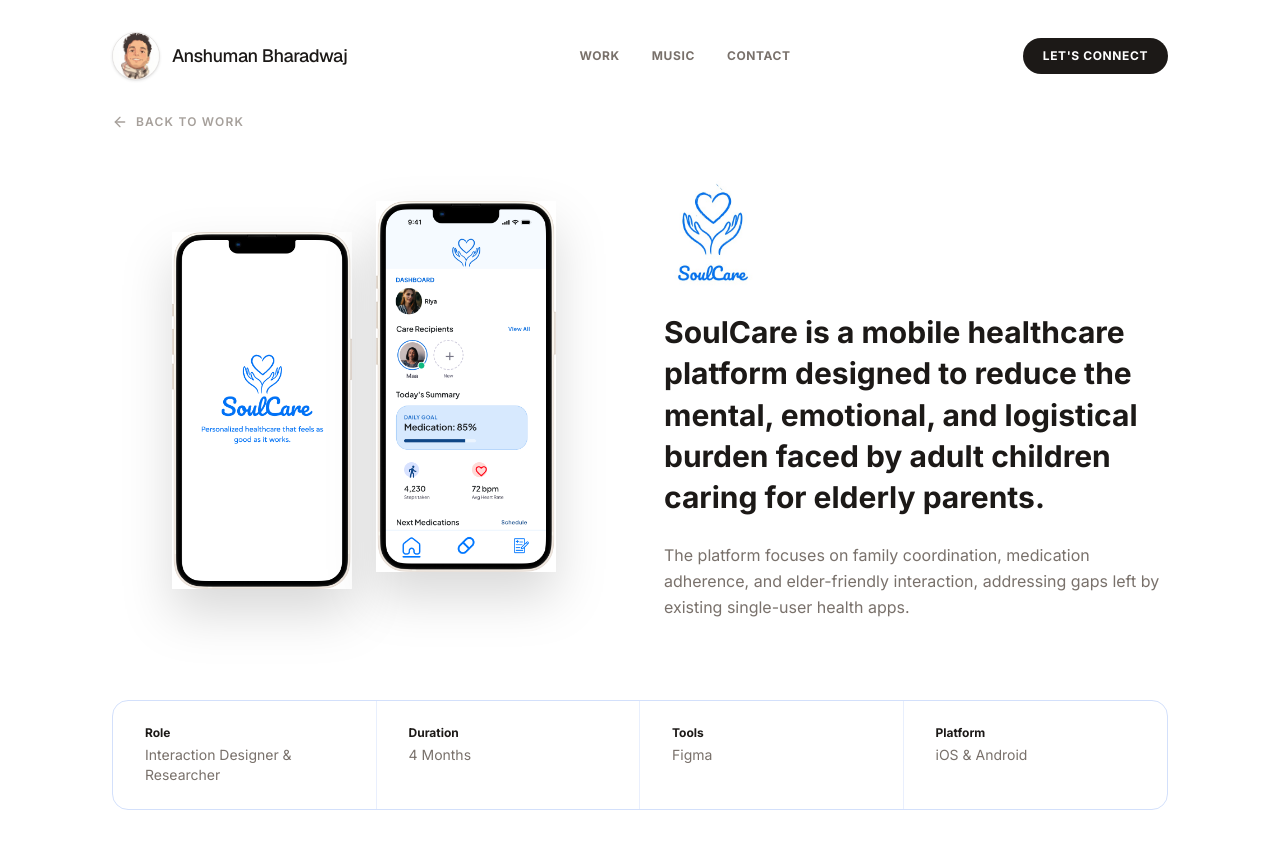
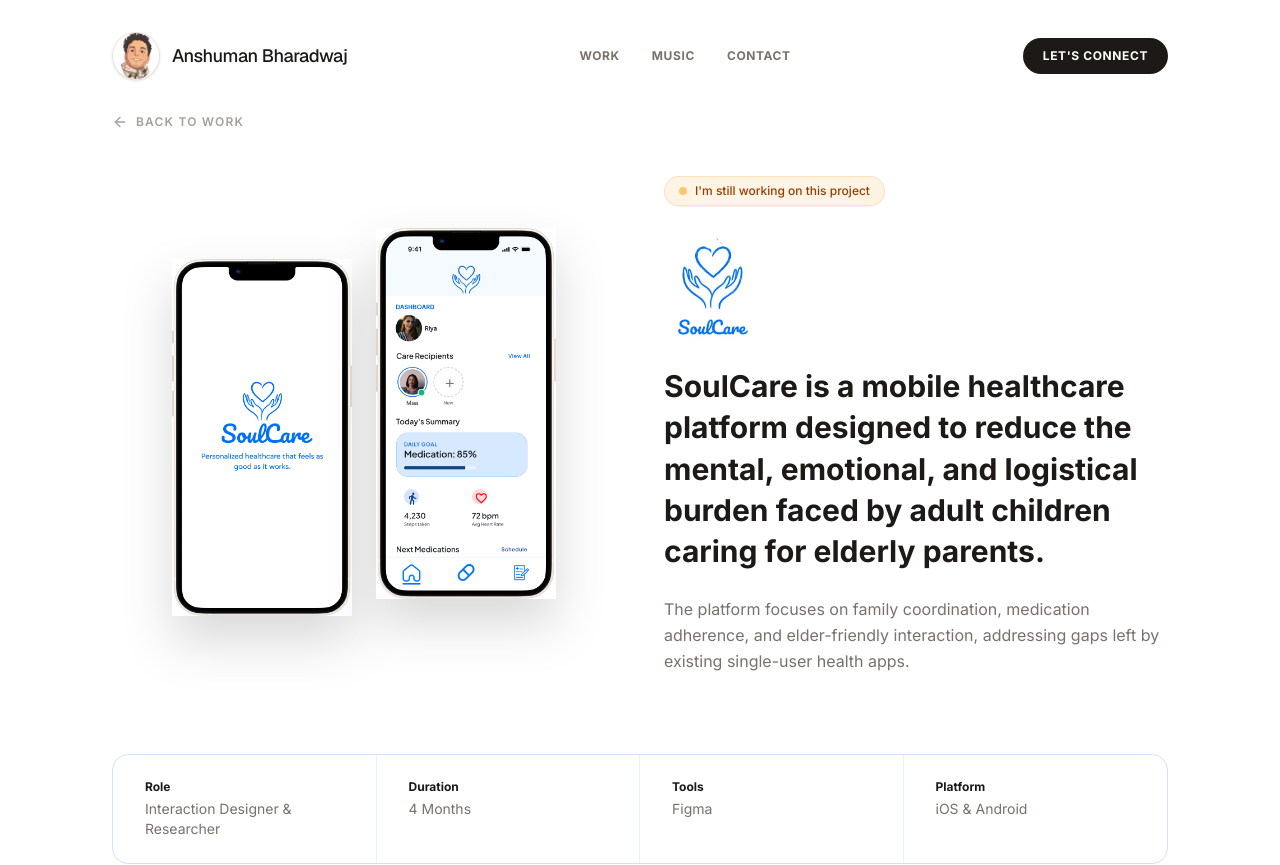
Before and after one commit to anshumanbharadwaj/portfolio, a Next.js app: page /work/soulcare in a window 1280 px wide. Shown: the top 865 px of the page. Built offline with nearby package versions, Linux system fonts and the light colour scheme.

Commit message:
feat: add 'im still working on this project' status badge above case study intro

```diff
--- a/src/app/work/soulcare/page.tsx
+++ b/src/app/work/soulcare/page.tsx
@@ -124,6 +124,12 @@
               </div>
               {/* Description */}
               <div className="flex flex-col gap-6">
+                {/* Ongoing work badge above intro */}
+                <div className="inline-flex items-center gap-2 px-3.5 py-1.5 rounded-full bg-amber-500/10 border border-amber-500/20 text-amber-800 text-xs font-medium self-start shadow-2xs">
+                  <span className="w-2 h-2 rounded-full bg-amber-500 animate-pulse" />
+                  <span>I&apos;m still working on this project</span>
+                </div>
+
                 {/* Real SoulCare logo */}
                 <div className="relative w-36 h-28">
                   <Image
```
